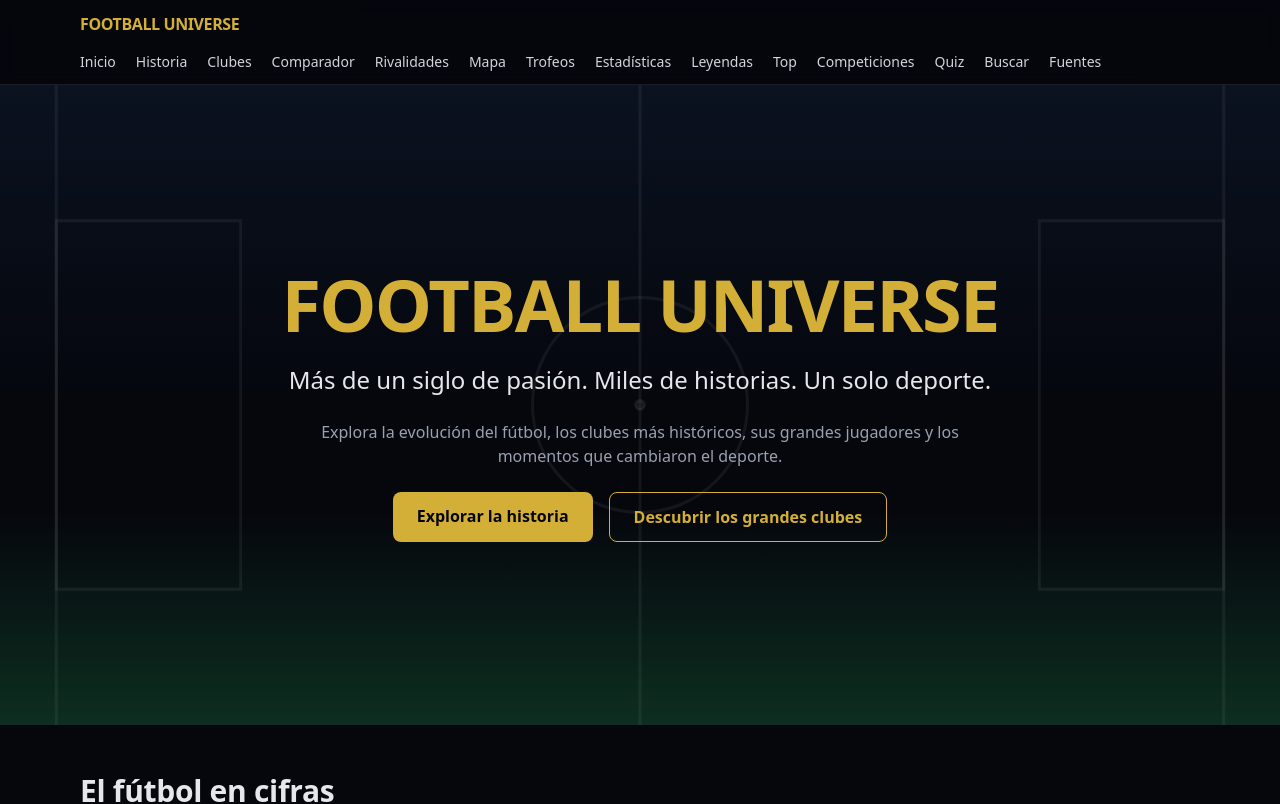
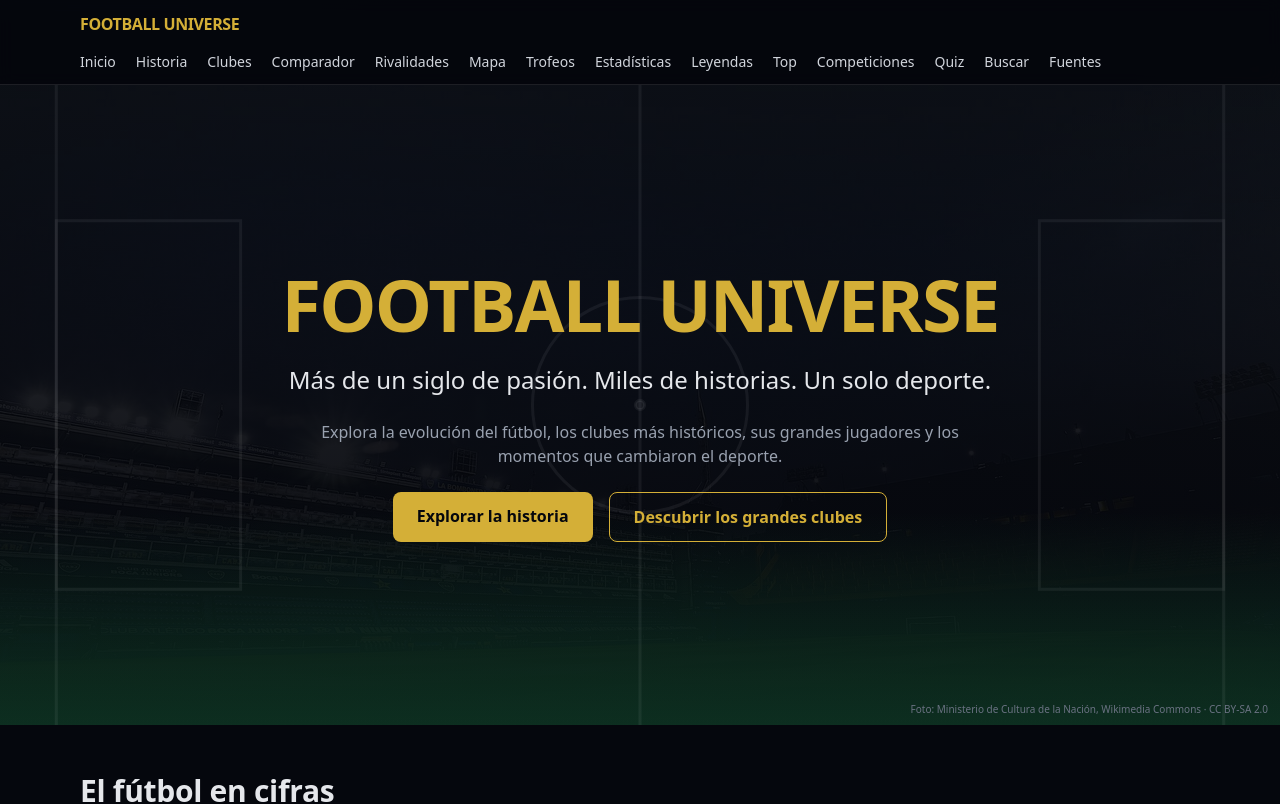
Before and after one commit to EmilioBaena2005/football-universe, a Next.js app: page / in a window 1280 px wide. Shown: the top 804 px of the page. Built offline with nearby package versions, Linux system fonts and the light colour scheme.

Commit message:
Portada con foto nocturna de La Bombonera (CC BY-SA 2.0) y crédito

```diff
--- a/app/page.tsx
+++ b/app/page.tsx
@@ -19,8 +19,14 @@ export default function Home() {
   return (
     <main>
       <section className="relative flex min-h-[80vh] flex-col items-center justify-center gap-6 overflow-hidden px-4 py-20 text-center">
-        <div aria-hidden className="absolute inset-0 -z-10 bg-gradient-to-b from-midnight via-night to-night" />
+        <div aria-hidden className="absolute inset-0 -z-20 overflow-hidden">
+          <img src="fotos/bombonera-noche.jpg" alt="" className="h-full w-full object-cover opacity-40" />
+        </div>
+        <div aria-hidden className="absolute inset-0 -z-10 bg-gradient-to-b from-night/40 via-night/80 to-night" />
         <div aria-hidden className="absolute inset-x-0 bottom-0 -z-10 h-1/3 bg-gradient-to-t from-pitch/30 to-transparent" />
+        <p className="absolute bottom-2 right-3 text-[10px] text-gray-500">
+          Foto: Ministerio de Cultura de la Nación, Wikimedia Commons · CC BY-SA 2.0
+        </p>
         <svg aria-hidden viewBox="0 0 800 500" className="absolute left-1/2 top-1/2 -z-10 h-[120%] w-auto -translate-x-1/2 -translate-y-1/2 text-white/[0.06]" fill="none" stroke="currentColor" strokeWidth="2">
           <rect x="20" y="20" width="760" height="460" rx="4" />
           <line x1="400" y1="20" x2="400" y2="480" />
```
Also changed, not shown: public/fotos/bombonera-noche.jpg (added).
